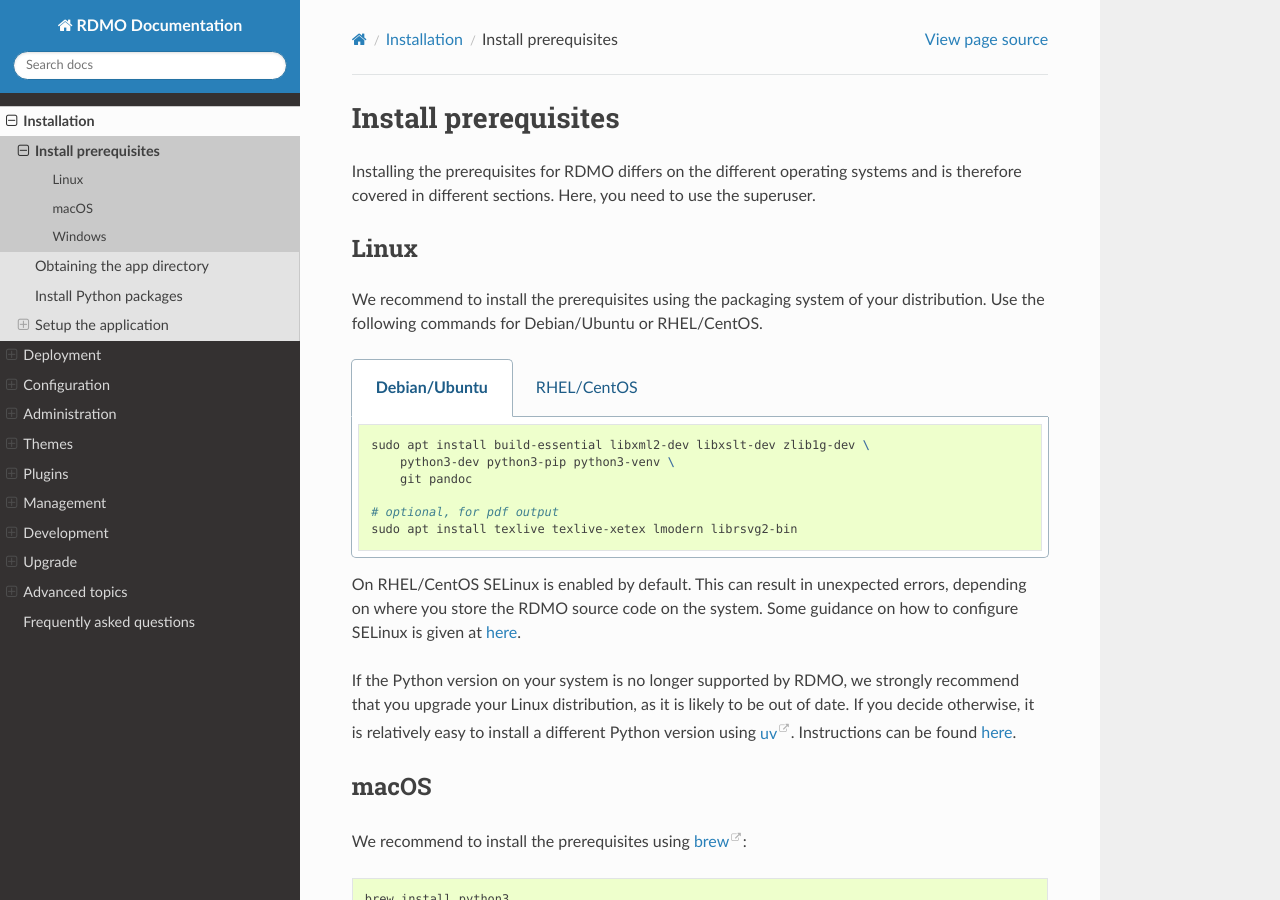
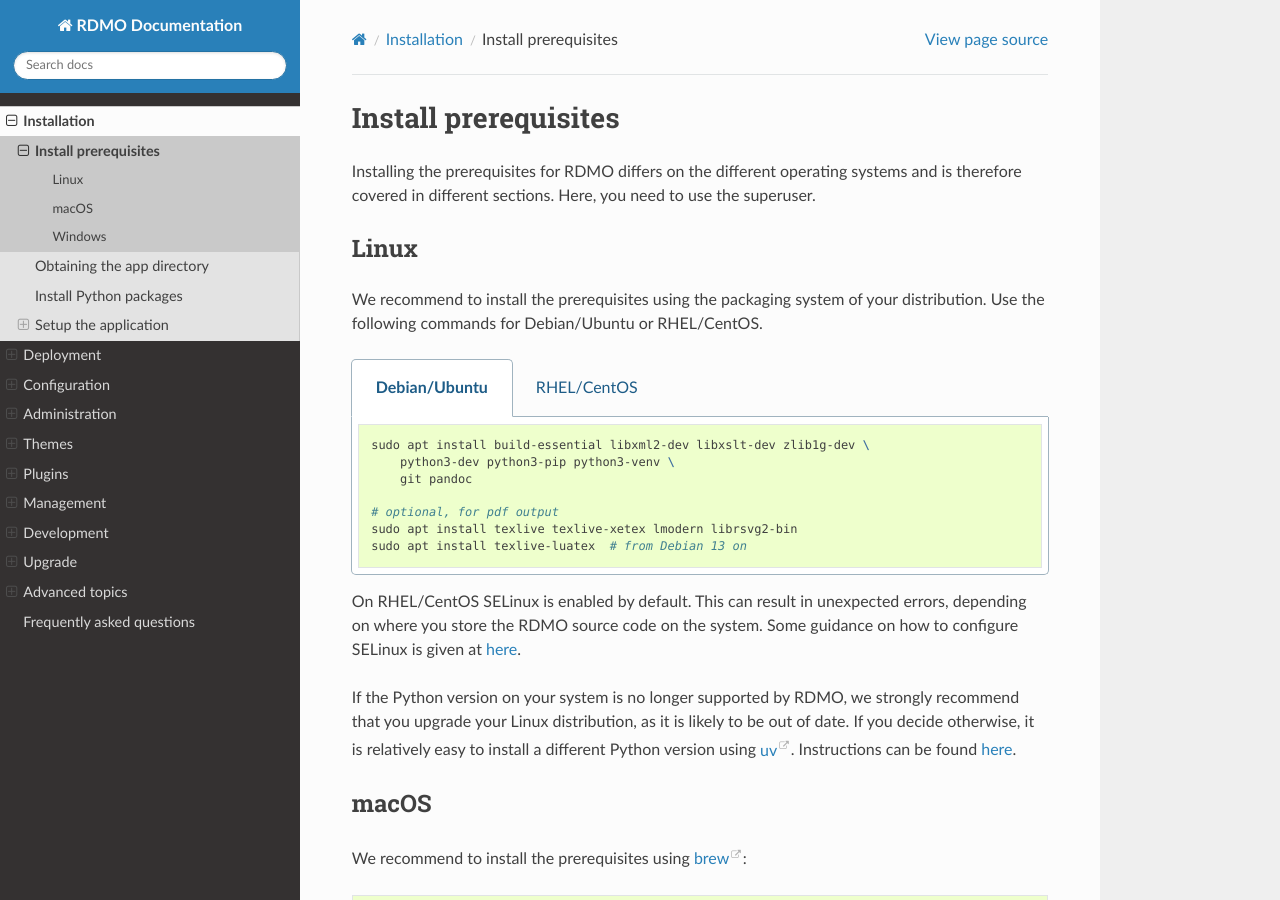
Before and after one commit to rdmorganiser/rdmo-docs, a Sphinx documentation site: the page built from docs/installation/prerequisites.md, in a window 1280 px wide and 900 px high. Built offline with Sphinx 7.4.7 and the Read the Docs theme 3.1.0, drawn with Linux system fonts in a browser that asks for light colours.

Commit message:
Add texlive-luatex to prerequisites

```diff
--- a/docs/installation/prerequisites.md
+++ b/docs/installation/prerequisites.md
@@ -17,6 +17,7 @@
 
       # optional, for pdf output
       sudo apt install texlive texlive-xetex lmodern librsvg2-bin
+      sudo apt install texlive-luatex  # from Debian 13 on
 
    .. code-tab:: bash RHEL/CentOS
 
```
